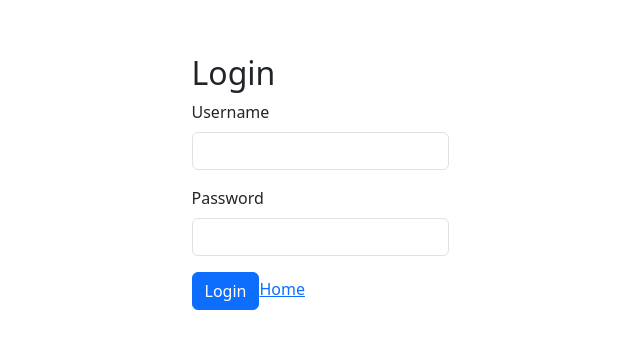
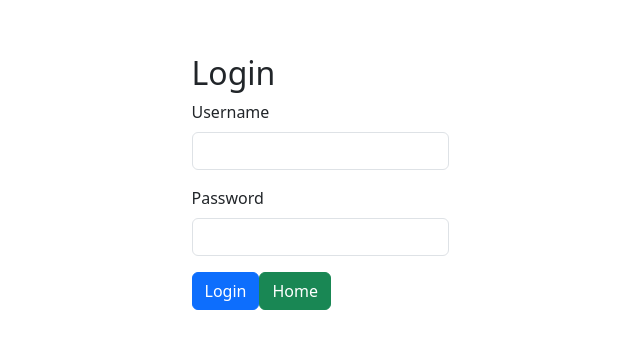
Before and after one commit to Musa1981/Chatify-app, a React (Vite) app in the folder vite-project/: page /login in a window 1280 px wide. Shown: the part 242-590 px from the top of the page, without its empty margins (320-960 px from the left). Built offline with nearby package versions, Linux system fonts and the light colour scheme; no server answers.

Commit message:
andrade link home till en knapp istället

```diff
--- a/vite-project/src/components/Login.jsx
+++ b/vite-project/src/components/Login.jsx
@@ -85,7 +85,7 @@ const Login = () => {
                 />
             </div>
             <button className="btn btn-primary" onClick={handleLogin}>Login</button>
-            <Link to="/*">Home</Link>
+            <Link to='/*' className="btn btn-success">Home</Link>
             {message && <div className="mt-3 alert alert-info">{message}</div>} {/* Visa ett meddelande om något finns i `message` */}
 
             {user && ( // Visa användarinformation om användaren är inloggad
--- a/vite-project/src/components/Register.jsx
+++ b/vite-project/src/components/Register.jsx
@@ -101,7 +101,7 @@ const Register = () => {
                 />
             </div>
             <button className="btn btn-primary" onClick={handleRegister}>Register</button>
-            <Link to='/*'>Home</Link>
+            <Link to='/*' className="btn btn-success">Home</Link>
             {message && <div className="mt-3 alert alert-info">{message}</div>}
         </div>
     );
--- a/vite-project/src/main.jsx
+++ b/vite-project/src/main.jsx
@@ -1,7 +1,7 @@
 import React from 'react';
 import { createRoot } from 'react-dom/client';
-import App from './App'; // Importerar huvudapplikationskomponenten
-import 'bootstrap/dist/css/bootstrap.min.css'; // Importerar Bootstrap CSS för styling
+import App from './App';
+import 'bootstrap/dist/css/bootstrap.min.css';
 import { AuthProvider } from './contexts/AuthContext'; // Importerar AuthProvider för att ge autentiseringstillgång till hela appen
 import { BrowserRouter as Router } from 'react-router-dom'; // Importerar BrowserRouter för routing
 
```
